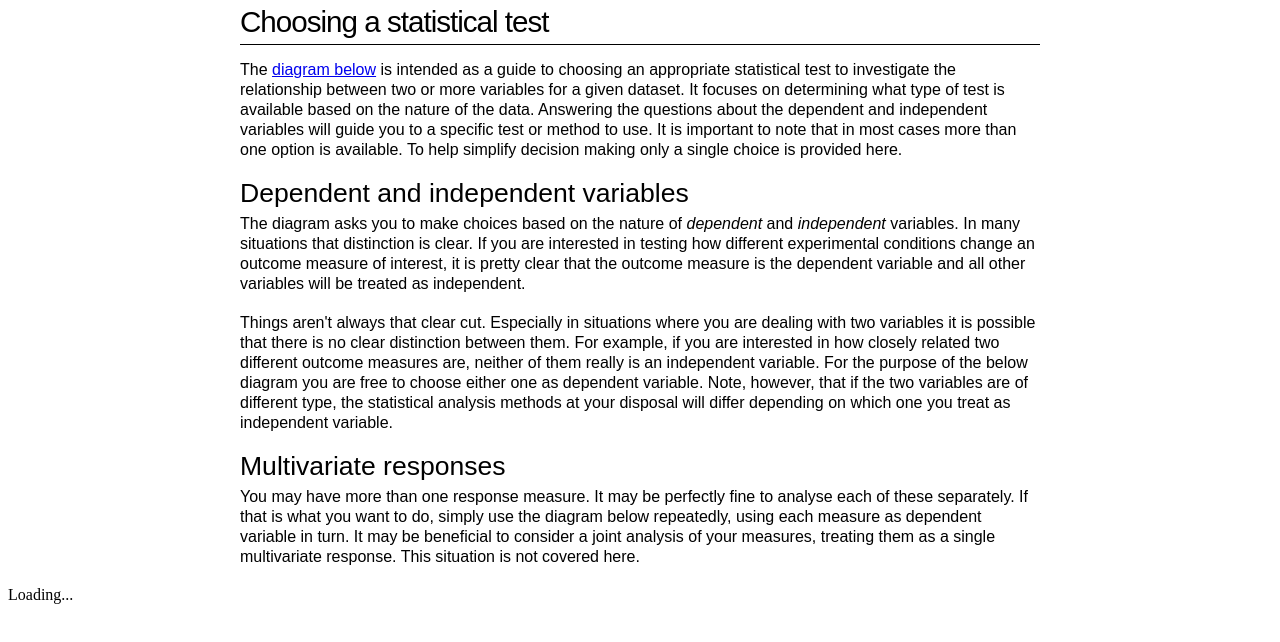
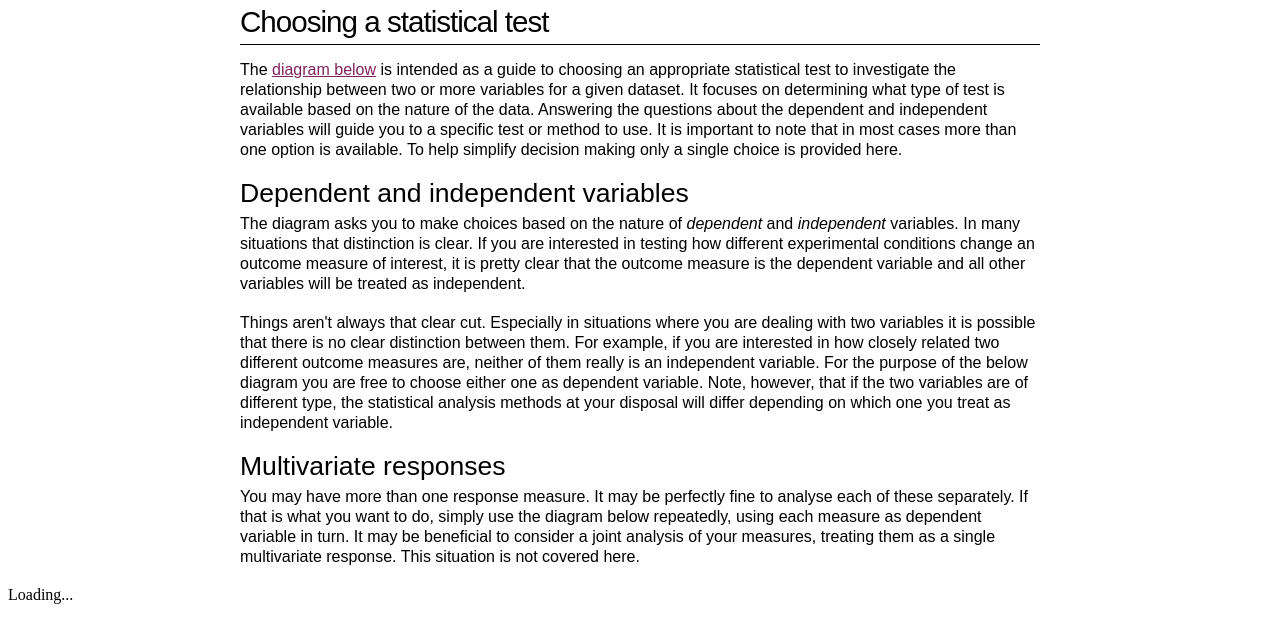
Before and after one commit to humburg/test-choice, a website: page index.html in a window 1280 px wide. Shown: the top 642 px of the page. Drawn offline with nearby package versions, Linux system fonts and the light colour scheme; some packages are replaced by stand-ins of ours; a script that the page names is missing.

Commit message:
Update CSS

```diff
--- a/css/page.css
+++ b/css/page.css
@@ -105,3 +105,12 @@ p {
   font: normal normal 400 1em/1.25em "national-book",sans-serif;
   text-align: left
 }
+a {
+  color: #80225f;
+  font: normal normal 400 1em/1.25em "national-book",sans-serif;
+  text-decoration: underline
+}
+
+a:focus,a:hover {
+  text-decoration: none
+}
```
